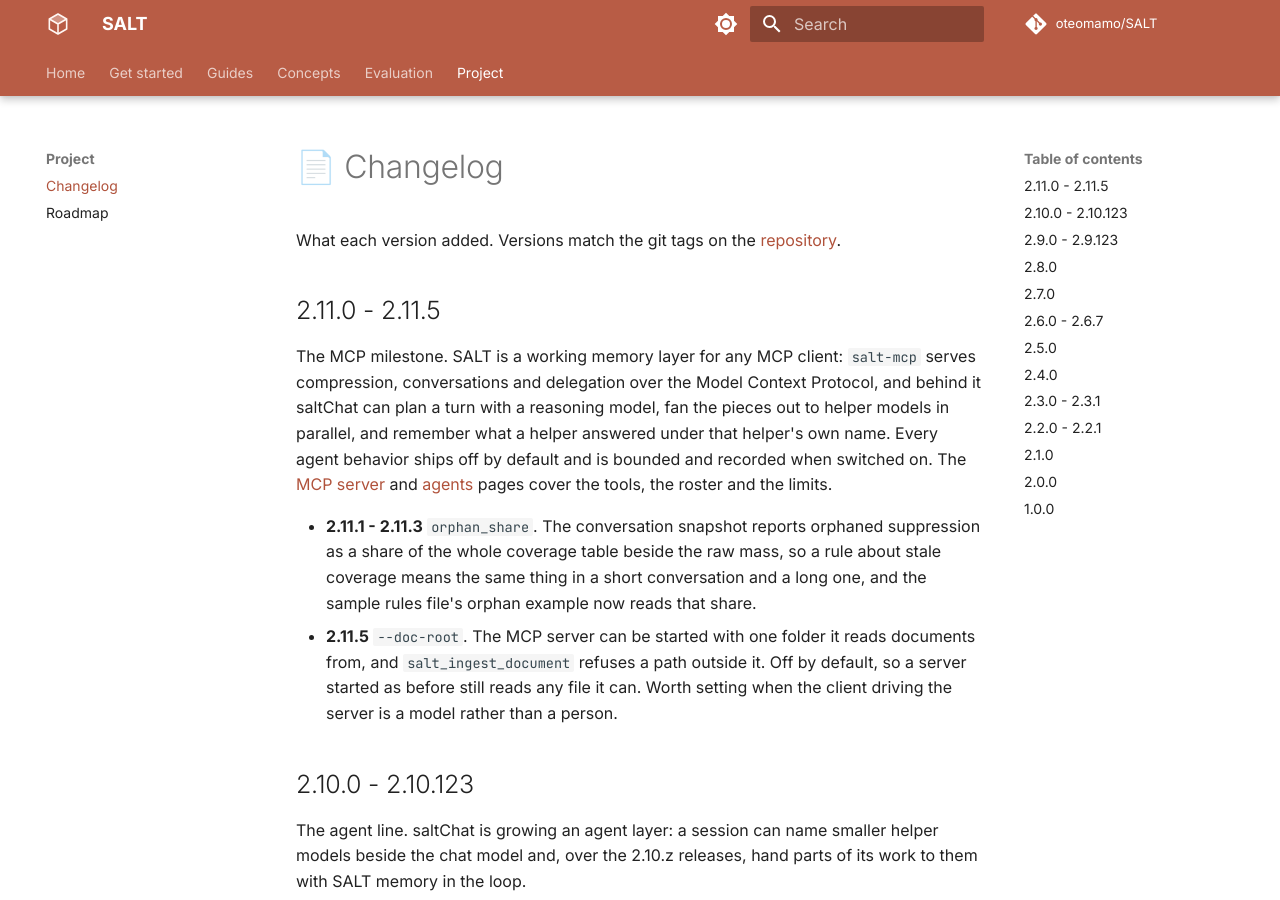
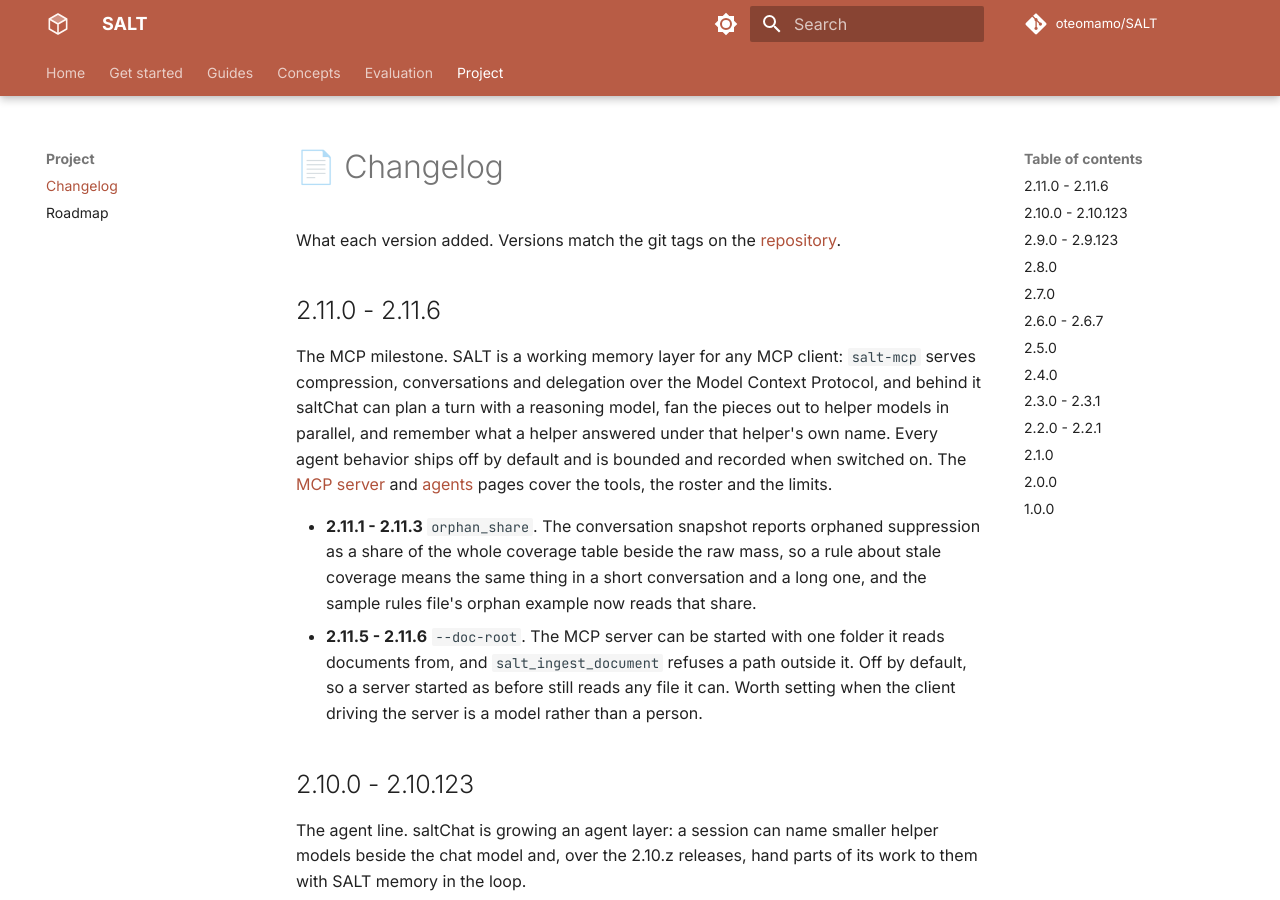
Before and after one commit to oteomamo/SALT, an MkDocs documentation site: the page built from docs/changelog.md, in a window 1280 px wide and 900 px high. Built offline with MkDocs 1.6.1 and Material for MkDocs 9.7.7, drawn with Linux system fonts in a browser that asks for light colours; comment, search, counter and statistics services are not loaded; the version menu is left out.

```diff
--- a/docs/changelog.md
+++ b/docs/changelog.md
@@ -3,7 +3,7 @@
 What each version added. Versions match the git tags on the
 [repository](https://github.com/oteomamo/SALT).
 
-## 2.11.0 - 2.11.5
+## 2.11.0 - 2.11.6
 
 The MCP milestone. SALT is a working memory layer for any MCP client:
 `salt-mcp` serves compression, conversations and delegation over the
@@ -19,11 +19,11 @@ cover the tools, the roster and the limits.
   the raw mass, so a rule about stale coverage means the same thing in
   a short conversation and a long one, and the sample rules file's
   orphan example now reads that share.
-- **2.11.5** `--doc-root`. The MCP server can be started with one folder
-  it reads documents from, and `salt_ingest_document` refuses a path
-  outside it. Off by default, so a server started as before still reads
-  any file it can. Worth setting when the client driving the server is a
-  model rather than a person.
+- **2.11.5 - 2.11.6** `--doc-root`. The MCP server can be started with
+  one folder it reads documents from, and `salt_ingest_document` refuses
+  a path outside it. Off by default, so a server started as before still
+  reads any file it can. Worth setting when the client driving the
+  server is a model rather than a person.
 
 ## 2.10.0 - 2.10.123
 
--- a/pyproject.toml
+++ b/pyproject.toml
@@ -4,7 +4,7 @@ build-backend = "setuptools.build_meta"
 
 [project]
 name = "salt"
-version = "2.11.5"
+version = "2.11.6"
 description = "SALT: Salience-Aware Lexical Trie for Long-Context Compression"
 readme = "README.md"
 license = "MIT"
```
Also changed, not shown: 1 other file.
